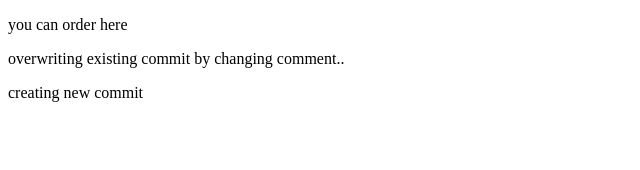
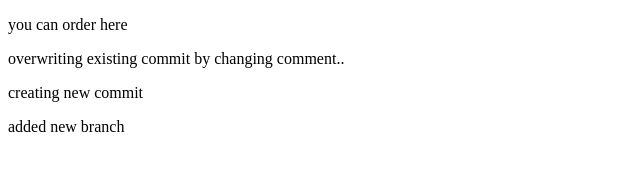
Before and after one commit to mehdi-py/git-training, a plain HTML site: page order.html in a window 1280 px wide. Shown: the whole page, without its empty margins (0-640 px from the left). Drawn offline with Linux system fonts and the light colour scheme.

Commit message:
added branch

```diff
--- a/order.html
+++ b/order.html
@@ -10,5 +10,6 @@
     <p>you can order here</p>
     <p>overwriting existing commit by changing comment..</p>
     <p>creating new commit</p>
+    <p>added new branch</p>
   </body>
 </html>
```
